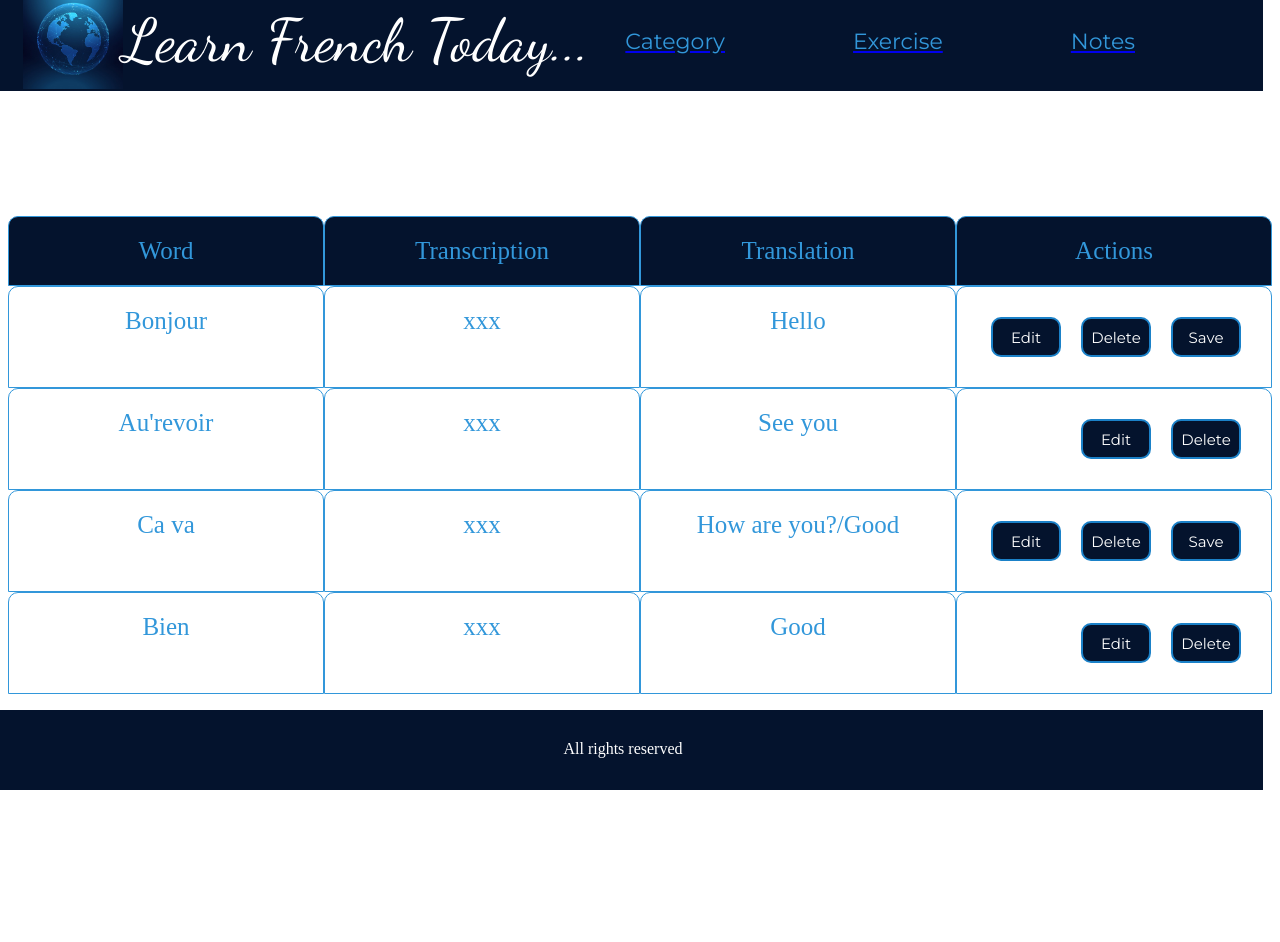
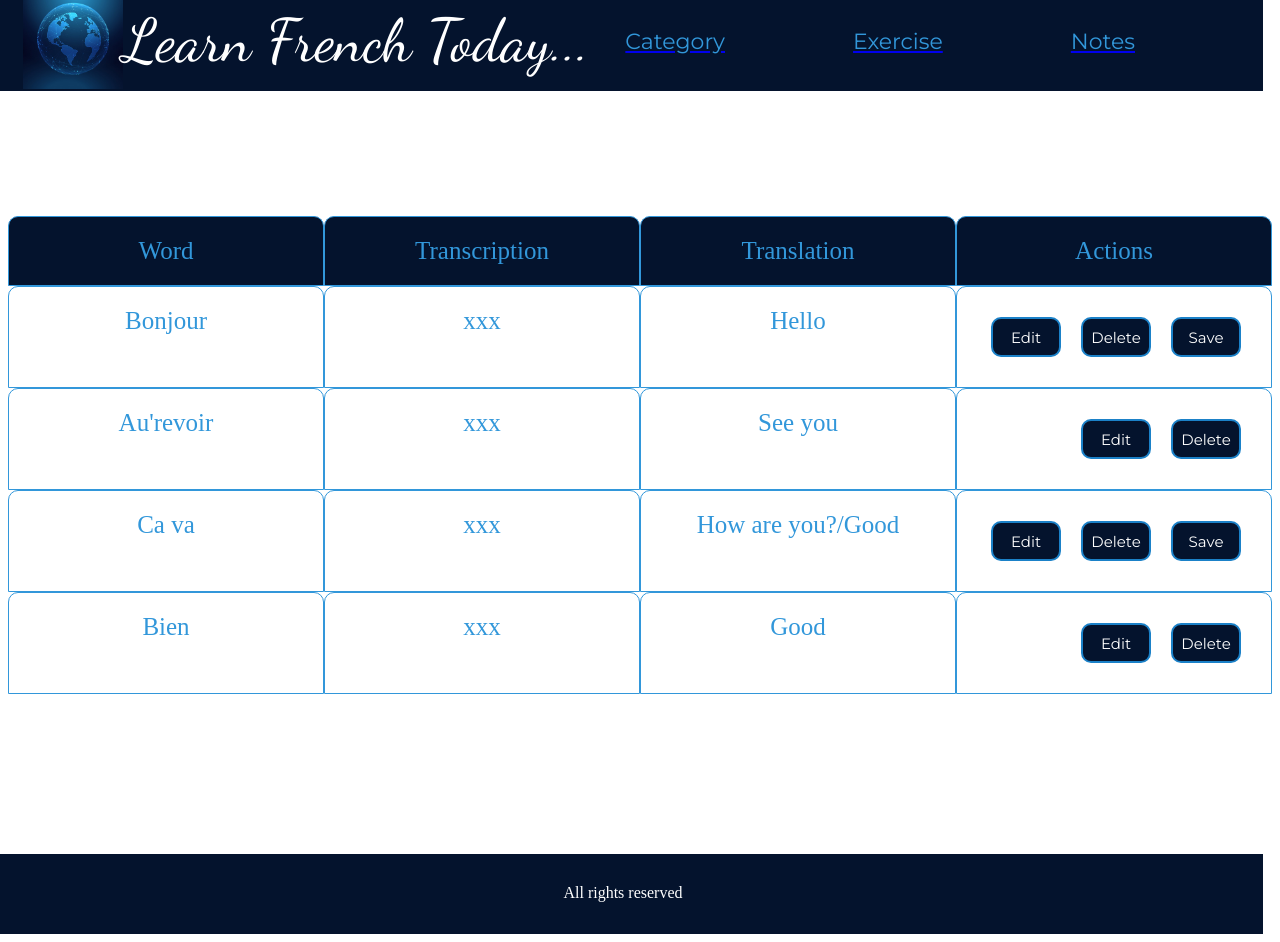
Before and after one commit to KateM3d/words, a React (Create React App) app in the folder words/: page /notes in a window 1280 px wide. Before the commit the page ends 800 px from the top, so only its background shows below. Built offline with nearby package versions, Linux system fonts and the light colour scheme.

Commit message:
fixed footer

```diff
--- a/words/src/components/Footer/Footer.scss
+++ b/words/src/components/Footer/Footer.scss
@@ -5,6 +5,7 @@
     // margin-left: -25px;
     margin-bottom: 0;
     margin-left: -25px;
+    margin-top: 20vh;
     background-color: #04132d;
     width: 100vw;
     &Text {
```
